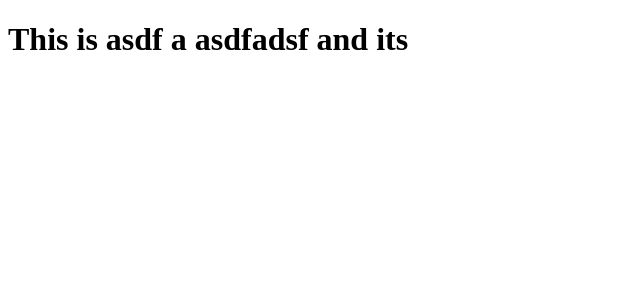
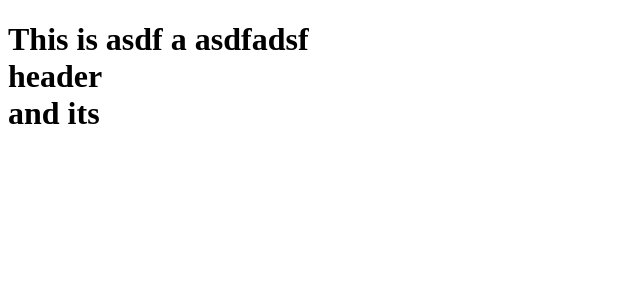
Before and after one commit to meissam/react-boilerplate, a React app: page / in a window 1280 px wide. Shown: the top 300 px of the page, without its empty margins (0-640 px from the left). Built offline with nearby package versions, Linux system fonts and the light colour scheme.

Commit message:
test path resolver

```diff
--- a/src/App.tsx
+++ b/src/App.tsx
@@ -1,6 +1,11 @@
 import React from 'react';
+import { Header } from '@components/layout';
 
 // App.js sets up the auth and routing.
 export const App = () => {
-    return <h1 className="app"> This is asdf a asdfadsf and its</h1>;
+    return (
+        <h1 className="app">
+            This is asdf a asdfadsf <Header /> and its
+        </h1>
+    );
 };
--- /dev/null
+++ b/src/components/layout/Header/Header.tsx
@@ -0,0 +1,5 @@
+import React from 'react';
+
+export const Header = () => {
+    return <div>header</div>;
+};
--- a/src/components/layout/index.ts
+++ b/src/components/layout/index.ts
@@ -0,0 +1 @@
+export * from './Header/Header';
```
